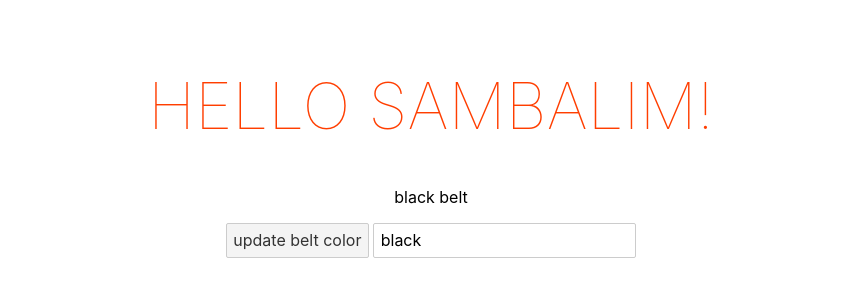
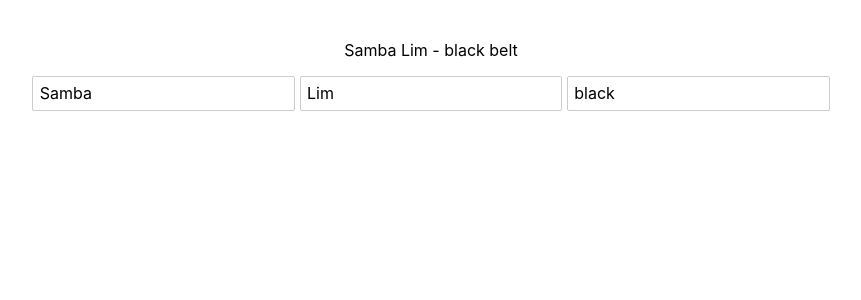
Before and after one commit to SambaLim/Svelte-Tutorial, a Svelte app: page / in a window 1280 px wide. Shown: the top 300 px of the page, without its empty margins (209-1070 px from the left). Built offline with nearby package versions, Linux system fonts and the light colour scheme.

Commit message:
5. Reactive Values

```diff
--- a/src/App.svelte
+++ b/src/App.svelte
@@ -1,6 +1,13 @@
 <script>
-	let name = 'Sambalim';
+	let firstName = 'Samba';
+	let lastName = "Lim"
 	let beltColor = 'black';
+
+	$: fullName = `${firstName} ${lastName}`;
+	$: {
+		console.log(beltColor);
+		console.log(fullName);
+	};
 
 	const handleClick = () => {
 		beltColor = 'orange';
@@ -12,10 +19,9 @@
 </script>
 
 <main>
-	<h1>Hello {name}!</h1>
-	<p style="color: {beltColor}">{beltColor} belt</p>
-	<button on:click={ handleClick }>update belt color</button>
-	<!--<input type="text" on:input={ handleInput } value={ beltColor }>-->
+	<p style="color: {beltColor}">{fullName} - {beltColor} belt</p>
+	<input type="text" bind:value={ firstName }>
+	<input type="text" bind:value={ lastName }>
 	<input type="text" bind:value={ beltColor }>
 </main>
 
```
